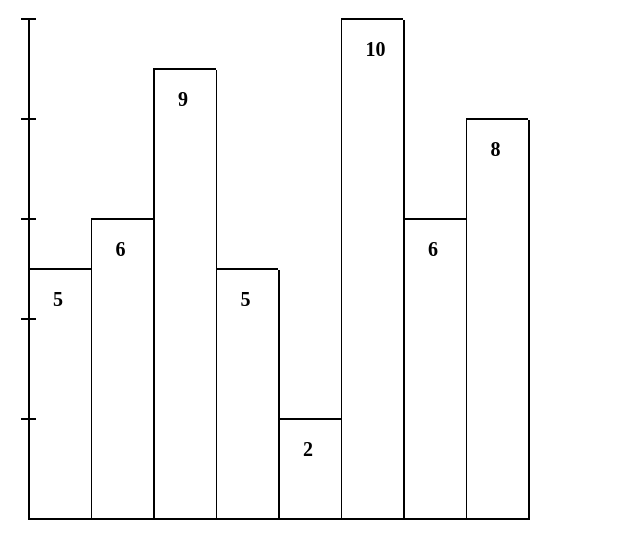
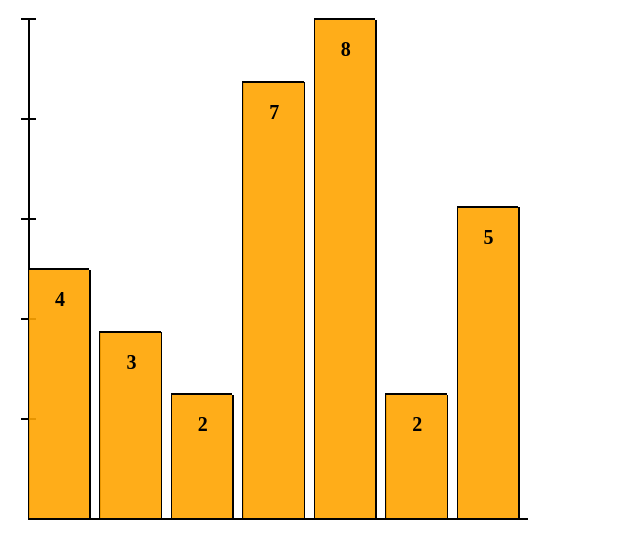
Before and after one commit to Arshya-S/Bar-Chart, a website: page index.html in a window 1280 px wide. Shown: the part 48-606 px from the top of the page, without its empty margins (0-640 px from the left). Drawn offline with nearby package versions, Linux system fonts and the light colour scheme.

Commit message:
added bar color and bar spacing features

```diff
--- a/main.css
+++ b/main.css
@@ -38,12 +38,16 @@
   background: black;
 }
 
-.values{
+.values {
   position: absolute;
   color: black;
   font-size: 20px;
   font-weight: bold;
+}
 
+.barColor {
+  position: absolute;
+  opacity: 0.9;
 
 
 
--- a/main.js
+++ b/main.js
@@ -39,10 +39,10 @@ $(document).ready(function(){
 
       let rightVertical = $('<div>').addClass('bar');
       rightVertical.css('height', (data[i]/maxValue)*options.chartHeight + 'px');
-      rightVertical.css('left', (i * division) + division);
+      rightVertical.css('left', (i * division) + (division - options.barSpacing));
 
       let barTop = $('<div>').addClass('bar-top');
-      barTop.css('width',division);
+      barTop.css('width',(division - options.barSpacing));
       barTop.css('top', -((data[i]/maxValue)*options.chartHeight) + 'px');
       barTop.css('left', (i * division));
 
@@ -53,20 +53,34 @@ $(document).ready(function(){
     }
   }
 
+  // function that creates color for the bars
+  const barColor = function (data,options) {
+    let division = options.chartWidth / data.length;
+    let maxValue = Math.max(...data);
+    // loop over each value of data and and set color height, width, left and top positions
+    // appending to class = .h_line
+    for (let i =0; i < data.length; i++) {
+      let barColor = $('<div>').addClass('barColor');
+      barColor.css('width', division - options.barSpacing-1);
+      barColor.css('height', (data[i]/maxValue) * options.chartHeight - 2 + 'px');
+      barColor.css('left', (i * division)+1);
+      barColor.css('top', -((data[i]/maxValue)*options.chartHeight)+2 + 'px' )
+      barColor.css('background', options.barColor);
+      $('.h_line').append(barColor);
+    }
+  }
 
-  // function that inserts the values into th bar at user specified point
+
+  // function that inserts the values into the bar at user specified point
   const insertValues = function (data,options) {
     let maxValue = Math.max(...data);
     let division = options.chartWidth / data.length;
-
-
-
 
     if (options.valuePosition === 'top') {
       for (let i = 0; i < data.length; i++) {
         let displayValue = $('<p>').addClass('values');
         displayValue.text(data[i]);
-        displayValue.css('left', 25 + i * division);
+        displayValue.css('left', (25 + 0.2*options.barSpacing) + i * division);
         displayValue.css('top', -((data[i]/maxValue)*options.chartHeight));
         $('.h_line').append(displayValue);
       }
@@ -89,11 +103,12 @@ $(document).ready(function(){
     }
   }
 
+  const creatTitle = function () {
 
+  }
 
-
-
-
+  // function that calls all other functions and creates the bar chart
+  // appends all features to the user defined html element by appending a div to it
   const drawBarChart = function (data, options, element) {
     // rendering chart into user defined element
     const chartBody = $('<div>').addClass('chart_body');
@@ -103,17 +118,19 @@ $(document).ready(function(){
 
     createBars(data,options);
 
+    barColor(data,options);
+
     insertValues(data,options);
-  }
 
 
+  }
 
 
 
   // Test Code:
   let element = '#reference';
-  let data = [5,6,9,5,2,10,6,8];
-  let options = {chartWidth:500, chartHeight:500, tickCount: 5, valuePosition: 'top'};
+  let data = [4,3,2,7,8,2,5];
+  let options = {chartWidth:500, chartHeight:500, tickCount: 5, valuePosition: 'top', barColor: 'orange', barSpacing: 10, title: 'My Bar Chart!'};
 
   drawBarChart(data,options,element);
 
```
